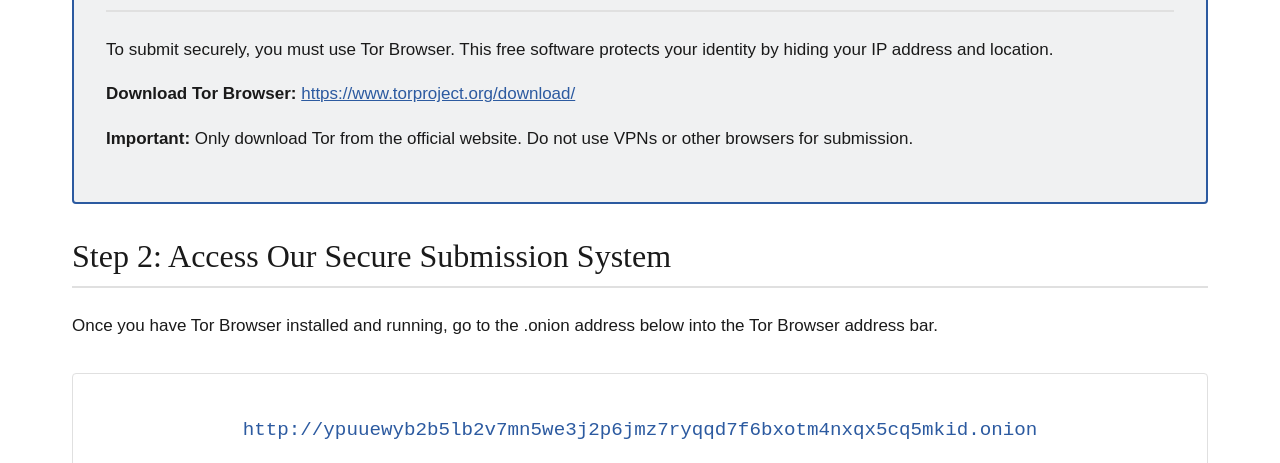
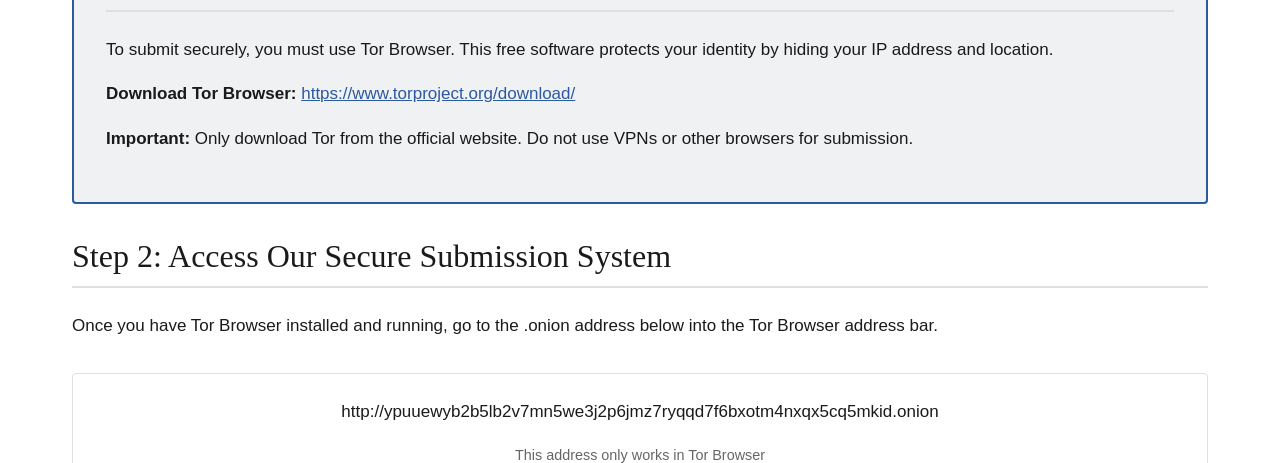
Before and after one commit to celestryon/achilleus, a plain HTML site: page submit.html in a window 1280 px wide. Shown: the part 489-952 px from the top of the page. Drawn offline with Linux system fonts and the light colour scheme.

Commit message:
Update submit.html

```diff
--- a/submit.html
+++ b/submit.html
@@ -86,7 +86,7 @@
       <p lang="bn" class="bn">একবার আপনি টর ব্রাউজার ইনস্টল এবং চালু করলে, নিচের .onion ঠিকানা টর ব্রাউজার ঠিকানা বারে টাইপ করুন।</p>
 
       <div class="onion-display">
-        <div class="onion-url" id="onion-url">http://ypuuewyb2b5lb2v7mn5we3j2p6jmz7ryqqd7f6bxotm4nxqx5cq5mkid.onion</div>
+        <div>http://ypuuewyb2b5lb2v7mn5we3j2p6jmz7ryqqd7f6bxotm4nxqx5cq5mkid.onion</div>
 
         <p lang="en" style="margin-top: 1rem; font-size: 0.9rem; color: #666;">This address only works in Tor Browser</p>
         <p lang="bn" class="bn" style="margin-top: 1rem; font-size: 0.9rem; color: #666;">এই ঠিকানা শুধুমাত্র টর ব্রাউজারে কাজ করে</p>
```
